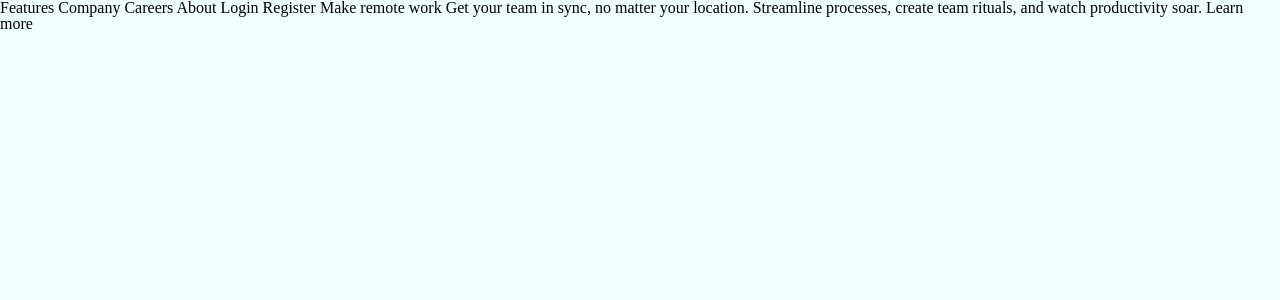
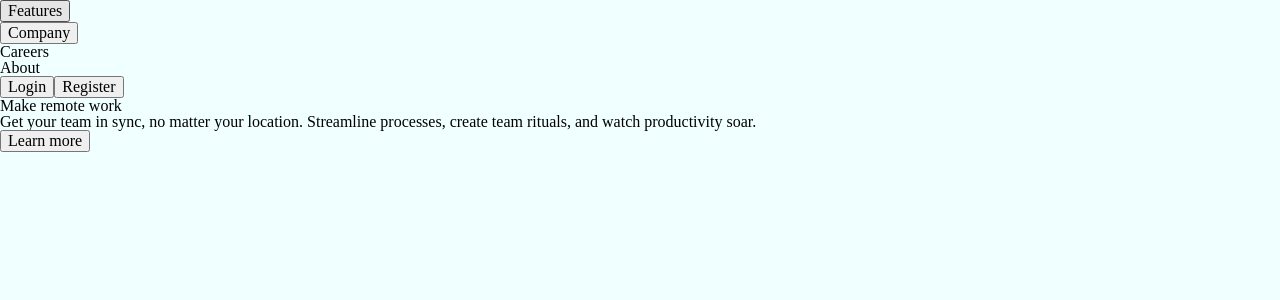
Before and after one commit to miguelzaga/intro-section-with-dropdown-navigation, a React (Vite) app: page / in a window 1280 px wide. Shown: the top 300 px of the page. Built offline with nearby package versions, Linux system fonts and the light colour scheme.

Commit message:
add main html tags

```diff
--- a/src/App.js
+++ b/src/App.js
@@ -3,20 +3,51 @@ import { useState } from "react";
 function App() {
   return (
     <div>
+      <header>
+        <nav>
+          <ul>
+            <li>
+              <button>
                 Features
+              </button>
+            </li>
+            <li>
+              <button>
                 Company
+              </button>
+            </li>
+            <li>
+              <a>
                 Careers
+              </a>
+            </li>
+            <li>
+              <a>
                 About
+              </a>
+            </li>
+          </ul>
+        </nav>
 
+        <button>
           Login
+        </button>
+        <button>
           Register
-
+        </button>
+      </header>
+      <main>
+        <h1>
           Make remote work
-
+        </h1>
+        <p>
           Get your team in sync, no matter your location. Streamline processes,
           create team rituals, and watch productivity soar.
-
+        </p>
+        <button>
           Learn more
+        </button>
+      </main>
     </div>
   );
 }
```
Lines whose indentation alone changed are shown as unchanged.
